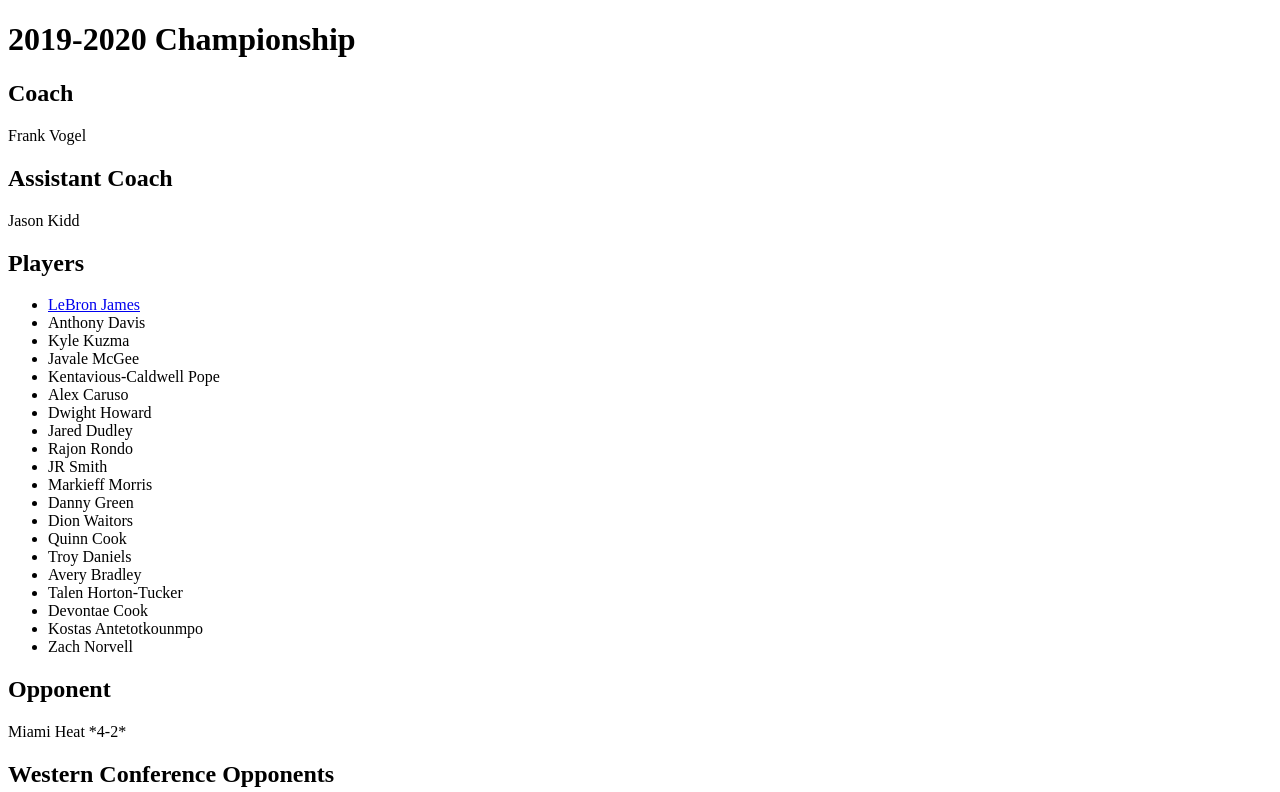
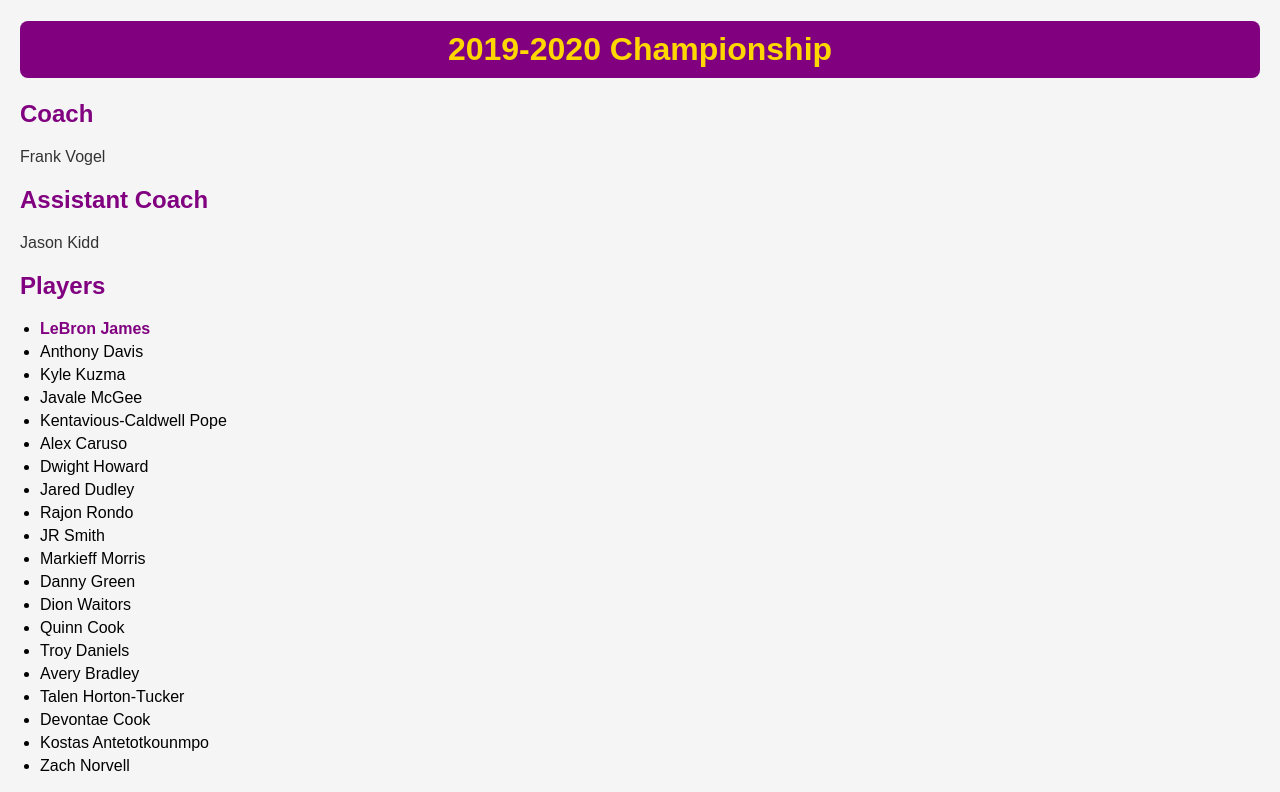
Before and after one commit to dakpasala/csc-437-app, a website: page packages/proto/public/chip.html in a window 1280 px wide. Shown: the top 792 px of the page. Drawn offline with Linux system fonts and the light colour scheme.

Commit message:
added page.css and tokens.css but going to add more to finish lab 3

```diff
--- a/packages/proto/public/chip.html
+++ b/packages/proto/public/chip.html
@@ -1,5 +1,9 @@
 <!DOCTYPE html>
 <html>
+    <head>
+        <title>'20 Championship</title>
+        <link rel="stylesheet" href="page.css" />
+    </head>
     <body>
         <h1>2019-2020 Championship</h1>
         <h2>Coach</h2>
--- /dev/null
+++ b/packages/proto/public/page.css
@@ -0,0 +1,40 @@
+body {
+    font-family: Arial, sans-serif;
+    background-color: #f5f5f5;
+    margin: 20px;
+}
+
+h1 {
+    background-color: purple;
+    color: gold;
+    text-align: center;
+    padding: 10px;
+    border-radius: 8px;
+}
+
+h2 {
+    color: purple;
+    margin-top: 20px;
+}
+
+p {
+    color: #333;
+}
+
+ul {
+    padding-left: 20px;
+}
+
+li {
+    margin: 5px 0;
+}
+
+a {
+    color: purple;
+    text-decoration: none;
+    font-weight: bold;
+}
+
+a:hover {
+    text-decoration: underline;
+}
--- /dev/null
+++ b/packages/proto/public/tokens.css
@@ -0,0 +1,11 @@
+:root {
+  --color-accent: ;
+
+  --color-background-header: ;
+  --color-background-page: ;
+  --color-background-card: ;
+
+  --color-text: ;
+  --color-text-heading: ;
+  --color-text-inverted: ;
+}
```
Also changed, not shown: packages/proto/public/game.html (+1 -0 lines), packages/proto/public/index.html (+1 -0 lines), packages/proto/public/player.html (+1 -0 lines).
